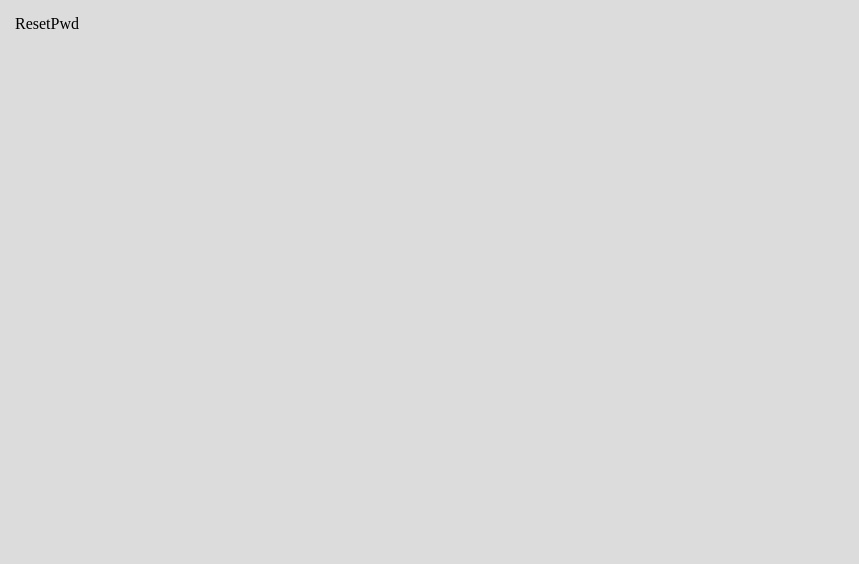
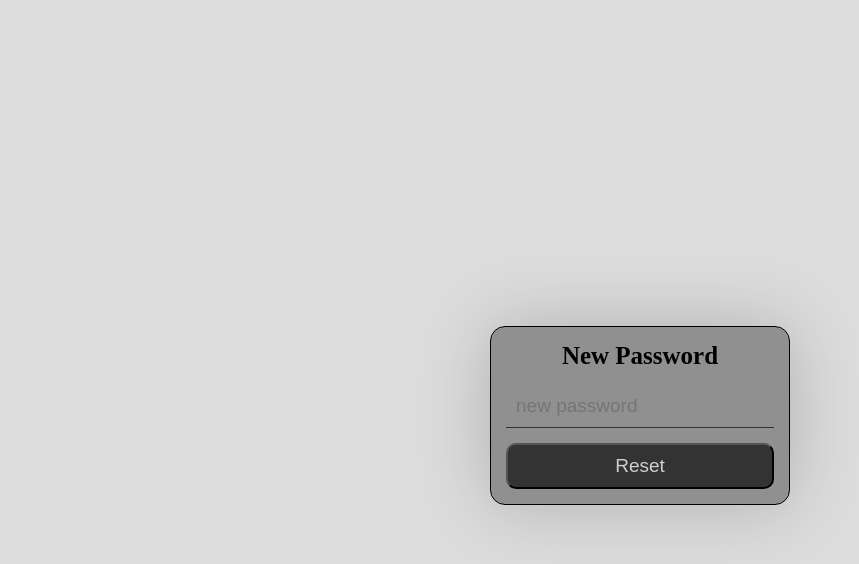
Before and after one commit to chiagoziepio/auth-frontend, a React (Vite) app: page /resetpassword/1 in a window 1280 px wide. Shown: the top 564 px of the page, without its empty margins (0-859 px from the left). Built offline with nearby package versions, Linux system fonts and the light colour scheme.

Commit message:
handling password reset

```diff
--- a/src/component/Login.jsx
+++ b/src/component/Login.jsx
@@ -30,7 +30,7 @@ const Login = () => {
     }catch(err){
       console.log(err);
       setErrMsg(err.response.data.msg);
-      alert(err.msg)
+      alert(err.response.data.msg)
     }
 
       setPassword("");
--- a/src/component/ResetPwd.jsx
+++ b/src/component/ResetPwd.jsx
@@ -1,8 +1,62 @@
-import React from 'react'
+import React, { useContext } from 'react'
+import axios from "axios"
+import { UserContext } from '../../context/UserContext'
+import { Link, useNavigate, useParams } from  "react-router-dom"
 
 const ResetPwd = () => {
+ const {
+  setPassword,
+  password,
+  errMsg,
+  setErrMsg
+  } = useContext(UserContext);
+
+  const {resetToken} = useParams()
+
+
+
+  const navigate = useNavigate()
+  const handleResetPassword =async (e)=>{
+    e.preventDefault();
+    try{
+
+      const res = await axios.post(`http://localhost:5050/api/user/resetpassword/${resetToken}`,{password});
+      const data = await res.data;
+      setErrMsg(data.msg);
+      alert(data.msg)
+      navigate("/login")
+    }catch(err){
+      console.log(err);
+      setErrMsg(err.response.data.msg);
+      alert(err.response.data.msg)
+    }
+
+      setPassword("");
+  }
   return (
-    <div>ResetPwd</div>
+    <div className='form'>
+
+    <form onSubmit={handleResetPassword}>
+      <h3>New Password</h3>
+      <div className="input-control">
+        <input
+        type="password"
+        required
+        value={password}
+        onChange={e=>setPassword(e.target.value)}
+        placeholder='new password'
+        />
+      </div>
+      { errMsg ?
+
+      (<p className="feedback">{errMsg}</p>):(
+        ""
+      )
+      }
+      <button type="submit">Reset</button>
+
+    </form>
+    </div>
   )
 }
 
--- a/src/component/forgotPwd.jsx
+++ b/src/component/forgotPwd.jsx
@@ -15,11 +15,10 @@ const navigate = useNavigate()
     e.preventDefault();
     try{
 
-      const res = await axios.post("http://localhost:5050/api/user/resetpassword",{email});
+      const res = await axios.post("http://localhost:5050/api/user/forgotpassword",{email});
       const data = await res.data;
       setErrMsg(data.msg);
       alert(data.msg)
-      navigate("/resetpassword")
     }catch(err){
       console.log(err);
       setErrMsg(err.response.data.msg);
```
